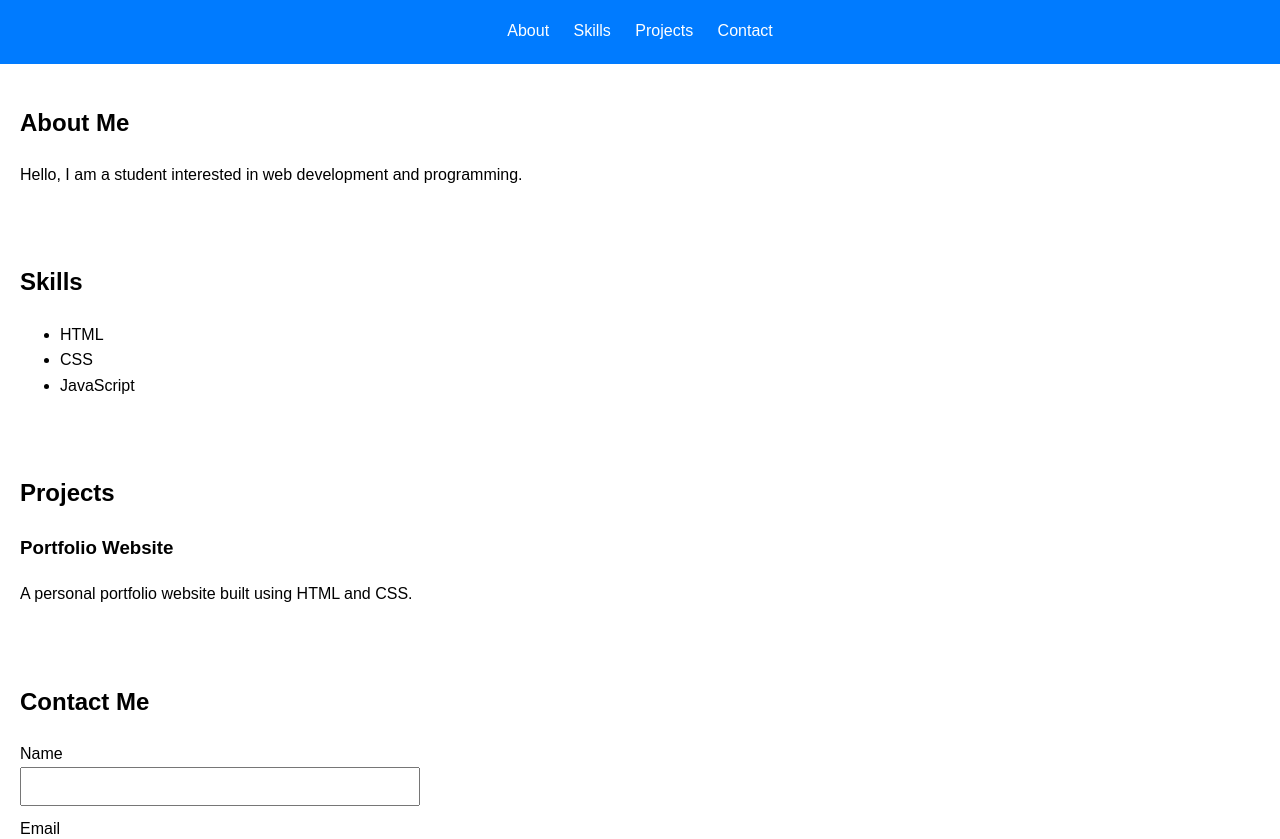
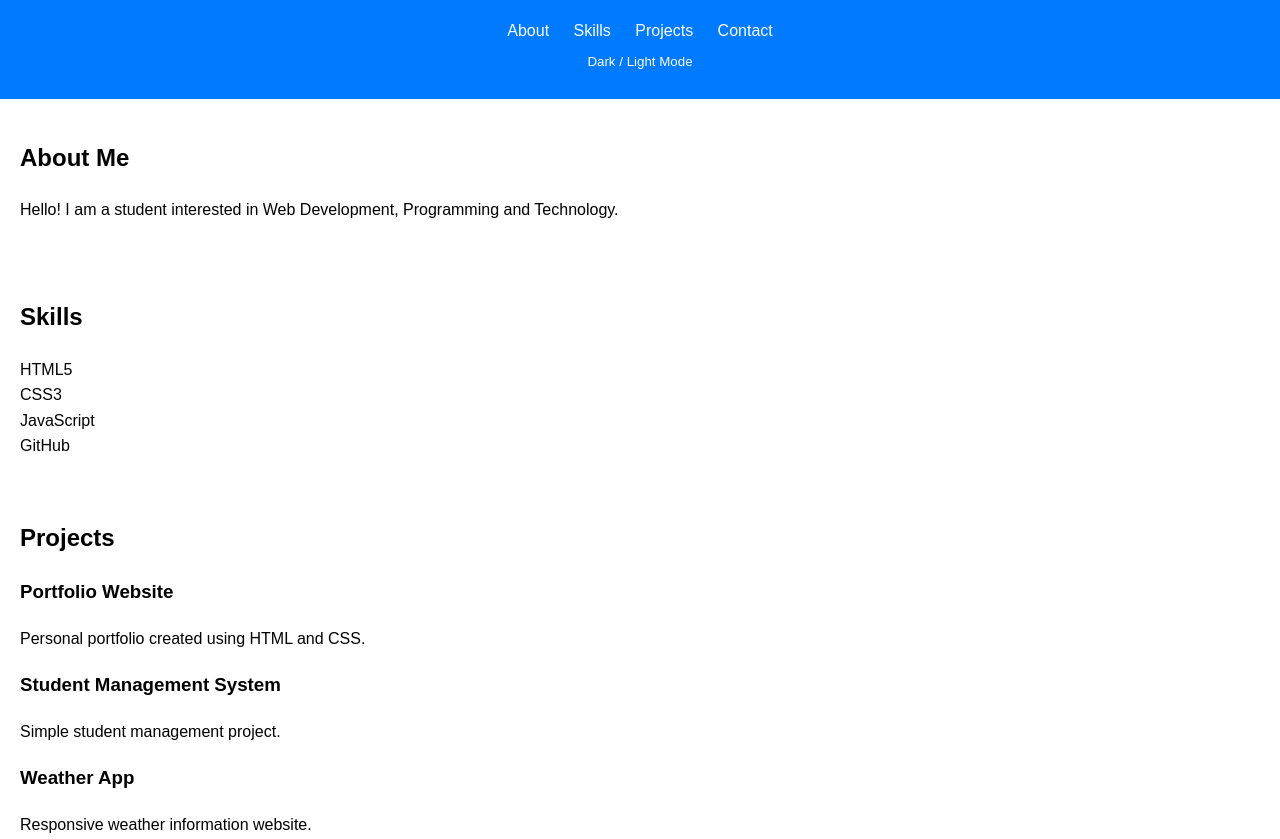
Before and after one commit to sashika272/portfolio, a plain HTML site: page index.html in a window 1280 px wide. Shown: the part 96-935 px from the top of the page. Drawn offline with Linux system fonts and the light colour scheme.

Commit message:
Update index.html

```diff
--- a/index.html
+++ b/index.html
@@ -3,7 +3,7 @@
 <head>
 <meta charset="UTF-8">
 <meta name="viewport" content="width=device-width, initial-scale=1.0">
-<meta name="description" content="Personal Portfolio Website">
+<meta name="description" content="Responsive Portfolio Website">
 <title>My Portfolio</title>
 <link rel="stylesheet" href="style.css">
 </head>
@@ -12,56 +12,76 @@
 
 <header>
     <h1>My Portfolio</h1>
+
     <nav>
         <a href="#about">About</a>
         <a href="#skills">Skills</a>
         <a href="#projects">Projects</a>
         <a href="#contact">Contact</a>
     </nav>
+
+    <button id="theme-btn">Dark / Light Mode</button>
 </header>
 
 <main>
 
 <section id="about">
     <h2>About Me</h2>
-<p>Hello, I am a student interested in web development and programming.</p>
+    <p>
+        Hello! I am a student interested in Web Development,
+        Programming and Technology.
+    </p>
 </section>
 
 <section id="skills">
     <h2>Skills</h2>
-<ul>
-<li>HTML</li>
-<li>CSS</li>
-<li>JavaScript</li>
-</ul>
+
+    <div class="skills-grid">
+        <div class="card">HTML5</div>
+        <div class="card">CSS3</div>
+        <div class="card">JavaScript</div>
+        <div class="card">GitHub</div>
+    </div>
 </section>
 
 <section id="projects">
     <h2>Projects</h2>
 
-<article>
+    <div class="projects-grid">
+
+        <article class="card">
             <h3>Portfolio Website</h3>
-<p>A personal portfolio website built using HTML and CSS.</p>
+            <p>Personal portfolio created using HTML and CSS.</p>
         </article>
 
+        <article class="card">
+            <h3>Student Management System</h3>
+            <p>Simple student management project.</p>
+        </article>
+
+        <article class="card">
+            <h3>Weather App</h3>
+            <p>Responsive weather information website.</p>
+        </article>
+
+    </div>
 </section>
 
 <section id="contact">
     <h2>Contact Me</h2>
 
     <form>
-<label>Name</label>
-<input type="text" aria-label="Name" required>
+        <label for="name">Name</label>
+        <input type="text" id="name" aria-label="Name" required>
 
-<label>Email</label>
-<input type="email" aria-label="Email" required>
+        <label for="email">Email</label>
+        <input type="email" id="email" aria-label="Email" required>
 
-<label>Message</label>
-<textarea aria-label="Message"></textarea>
+        <label for="message">Message</label>
+        <textarea id="message" aria-label="Message"></textarea>
 
         <button type="submit">Send</button>
     </form>
-
 </section>
 
 </main>
@@ -70,5 +90,13 @@
     <p>© 2026 My Portfolio</p>
 </footer>
 
+<script>
+const themeBtn = document.getElementById("theme-btn");
+
+themeBtn.addEventListener("click", () => {
+    document.body.classList.toggle("dark");
+});
+</script>
+
 </body>
 </html>
```
Lines whose indentation alone changed are shown as unchanged.
